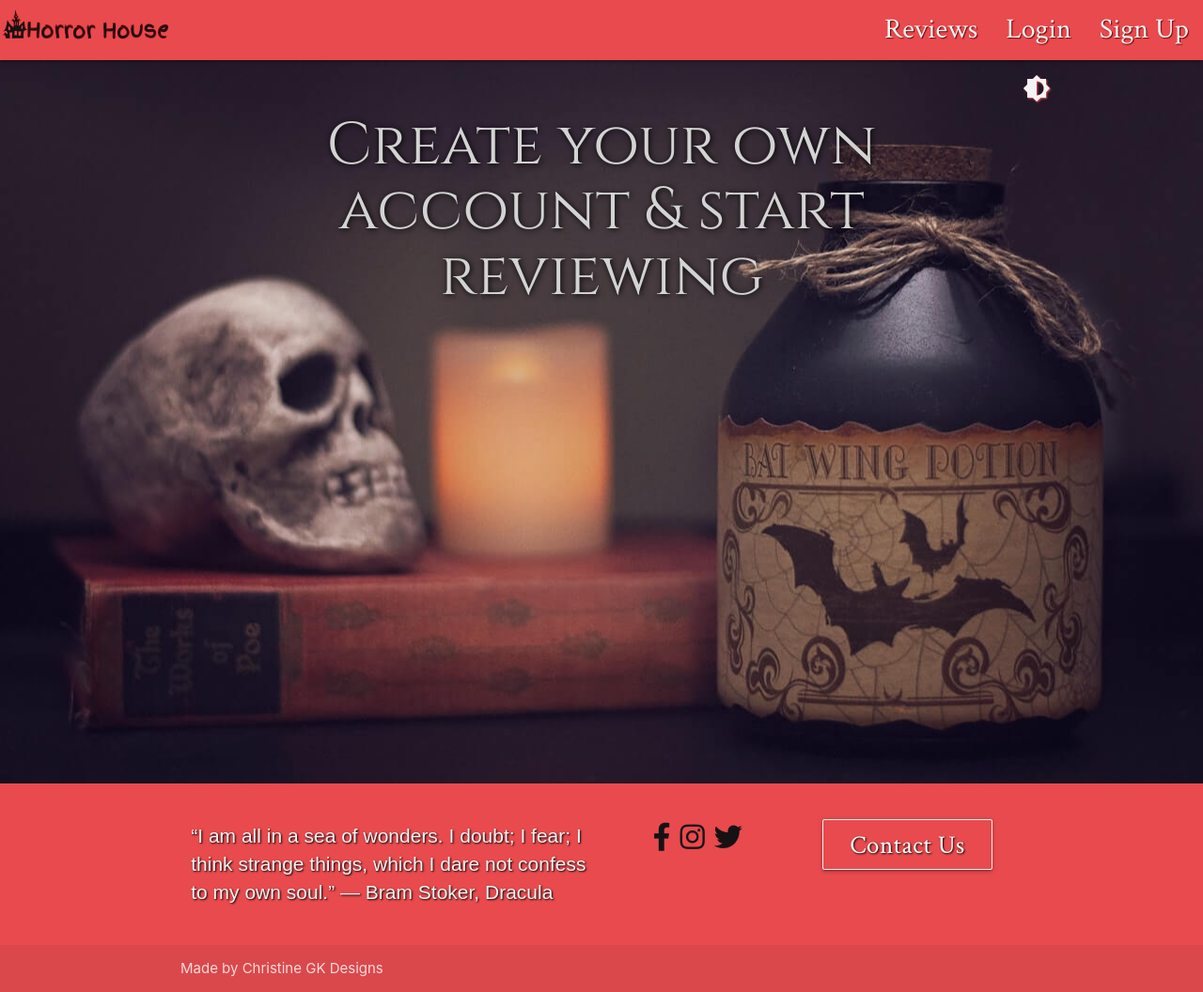
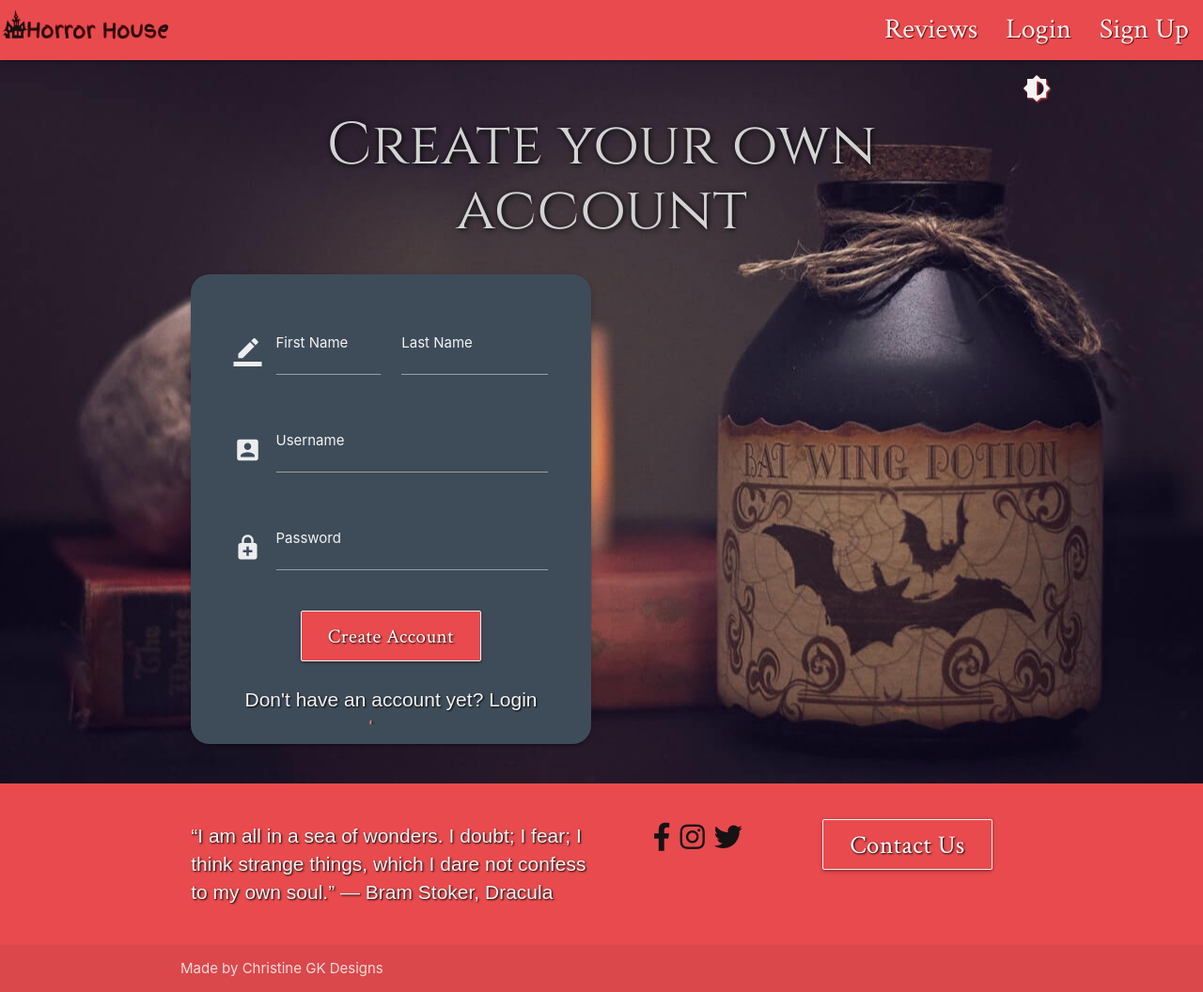
Before and after one commit to christine-gk416/horror-house-reviews, a Flask app: page /sign-up in a window 1280 px wide. Shown: the whole page at 94% size. Run offline with Flask 2, Linux system fonts and the light colour scheme; some libraries are stand-ins or nearby versions.

Commit message:
Add card and form fields to sign up page To build the sign up form, I created another card with input fields and icons from Materialize

```diff
--- a/templates/sign-up.html
+++ b/templates/sign-up.html
@@ -3,5 +3,50 @@
 {% block title %} Sign Up | Horror House {% endblock %}
 
 {% block main_heading %}
-<h1 class="header center">Create your own account &amp; start reviewing</h1>
+<h1 class="header center">Create your own account</h1>
 {% endblock %}
+
+{% block parallax_content %}
+<div class="row">
+    <form class="col s12 m6 card-margin2" method="POST" action="{{ url_for('login') }}">
+      <div class="card large card-colour login-card-padding">
+        <div class="card-content">
+            <div class="row">
+                <div class="input-field col s6">
+                    <i class="material-icons prefix login-icon-light">border_color</i>
+                  <input id="first_name" type="text" class="validate">
+                  <label for="first_name">First Name</label>
+                </div>
+                <div class="input-field col s6">
+                  <input id="last_name" type="text" class="validate">
+                  <label for="last_name">Last Name</label>
+                </div>
+            </div>
+
+          <div class="row">
+            <div class="input-field col s12">
+              <i class="material-icons prefix login-icon-light">account_box</i>
+              <input id="username" type="text" name="username" class="validate">
+              <label for="username">Username</label>
+            </div>
+          </div>
+          <div class="row">
+            <div class="input-field col s12">
+              <i class="material-icons prefix login-icon-light">enhanced_encryption</i>
+              <input id="password" type="password" name="password" class="validate">
+              <label for="password">Password</label>
+            </div>
+        </div>
+          <div class="center">
+              <button class="btn-large waves-effect waves-dark lighten-1 btn-styles review-btn"
+              type="submit" name="action">Create account
+              </button>
+          </div>
+
+          <p class="center login-link-padding" id="light-mode-font">Don't have an account yet? Login
+              <a id="login-link" href="/">here</a>.</p>
+        </div>
+      </div>
+    </form>
+  </div>
+{% endblock %}
```
